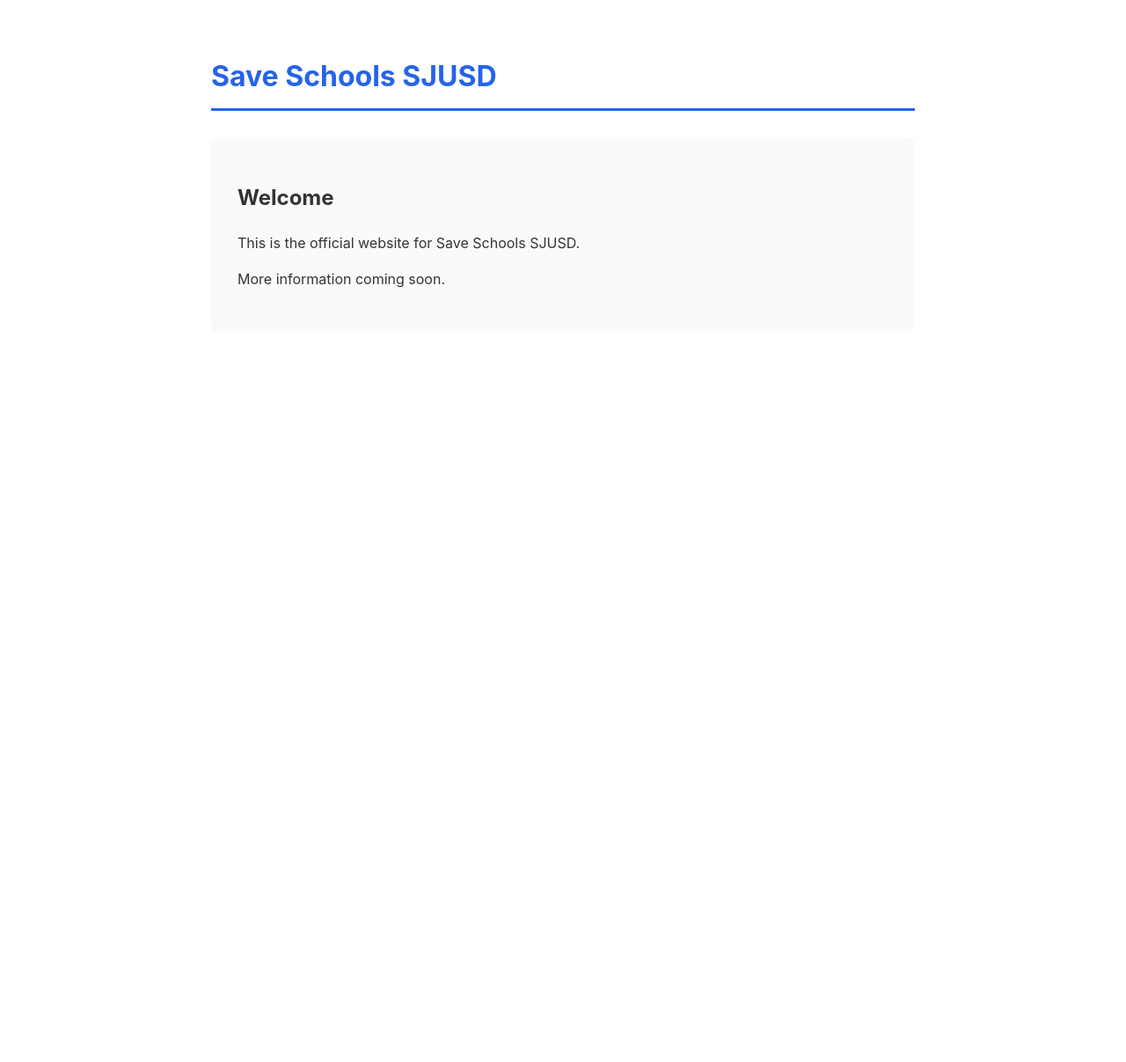
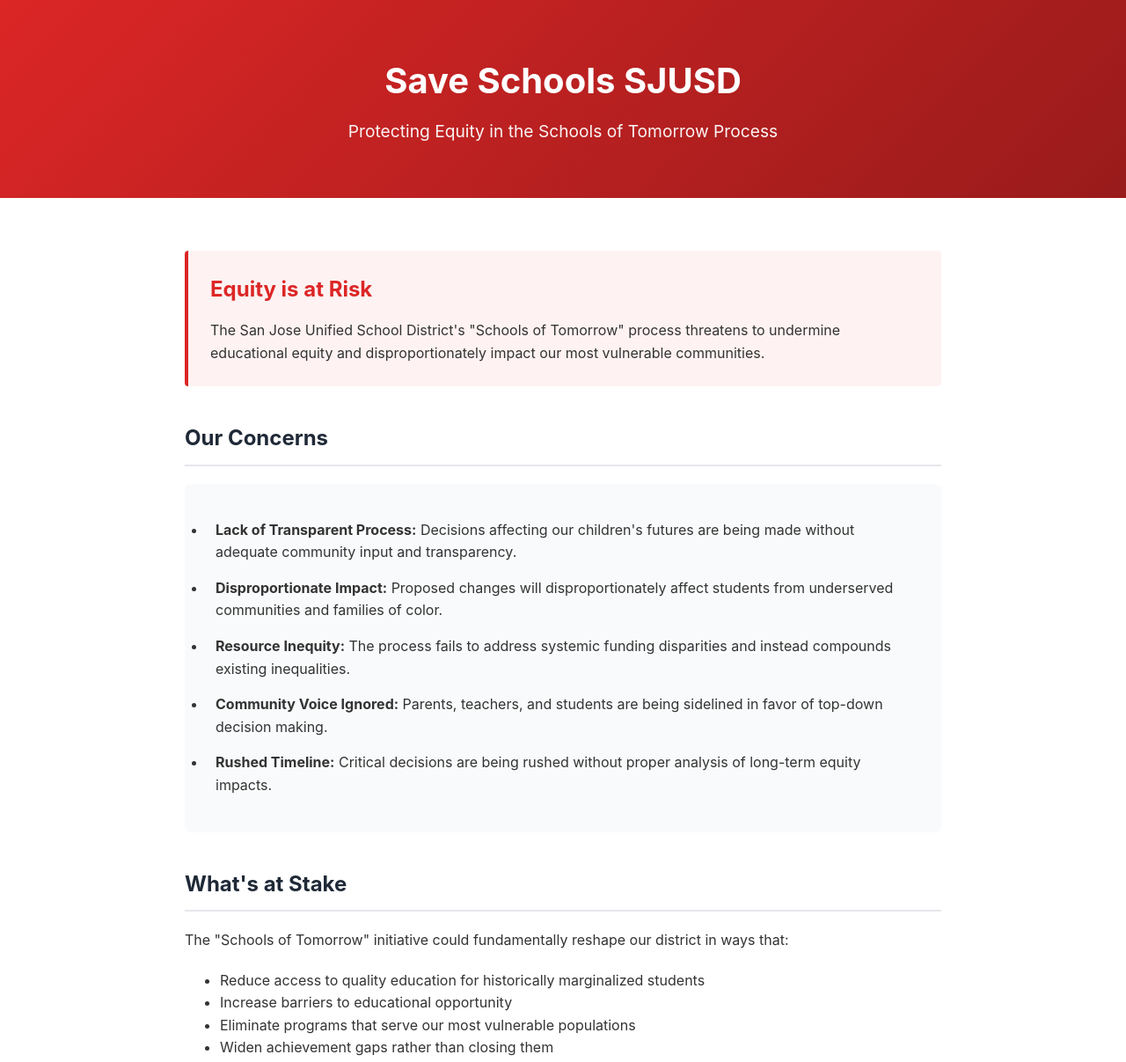
Before and after one commit to save-schools-sjusd/save-schools-sjusd.github.io, a plain HTML site: page index.html in a window 1280 px wide. Shown: the top 1207 px of the page at 88% size. Before the commit the page ends 800 px from the top, so only its background shows below. Drawn offline with Linux system fonts and the light colour scheme.

Commit message:
Update site content: Focus on equity concerns in Schools of Tomorrow process

```diff
--- a/index.html
+++ b/index.html
@@ -3,35 +3,145 @@
 <head>
     <meta charset="UTF-8">
     <meta name="viewport" content="width=device-width, initial-scale=1.0">
-    <title>Save Schools SJUSD</title>
+    <title>Save Schools SJUSD - Equity in Schools of Tomorrow</title>
     <style>
+        * {
+            margin: 0;
+            padding: 0;
+            box-sizing: border-box;
+        }
         body {
             font-family: -apple-system, BlinkMacSystemFont, 'Segoe UI', Arial, sans-serif;
-            max-width: 800px;
-            margin: 0 auto;
-            padding: 40px 20px;
             line-height: 1.6;
             color: #333;
         }
-        h1 {
-            color: #2563eb;
-            border-bottom: 3px solid #2563eb;
+        header {
+            background: linear-gradient(135deg, #dc2626 0%, #991b1b 100%);
+            color: white;
+            padding: 60px 20px;
+            text-align: center;
+        }
+        header h1 {
+            font-size: 2.5em;
+            margin-bottom: 10px;
+        }
+        header p {
+            font-size: 1.2em;
+            opacity: 0.95;
+        }
+        .container {
+            max-width: 900px;
+            margin: 0 auto;
+            padding: 20px;
+        }
+        .alert-box {
+            background: #fef2f2;
+            border-left: 4px solid #dc2626;
+            padding: 25px;
+            margin: 40px 0;
+            border-radius: 4px;
+        }
+        .alert-box h2 {
+            color: #dc2626;
+            margin-bottom: 15px;
+        }
+        .section {
+            margin: 40px 0;
+        }
+        .section h2 {
+            color: #1f2937;
+            margin-bottom: 20px;
             padding-bottom: 10px;
+            border-bottom: 2px solid #e5e7eb;
         }
-        .content {
-            background: #f8fafc;
+        .concerns-list {
+            background: #f9fafb;
+            padding: 25px;
+            border-radius: 8px;
+            margin: 20px 0;
+        }
+        .concerns-list li {
+            margin: 15px 0;
+            padding-left: 10px;
+        }
+        .action-box {
+            background: #dbeafe;
+            border: 2px solid #2563eb;
             padding: 30px;
             border-radius: 8px;
-            margin-top: 30px;
+            margin: 40px 0;
+            text-align: center;
+        }
+        .action-box h2 {
+            color: #1e40af;
+            margin-bottom: 15px;
+        }
+        footer {
+            background: #1f2937;
+            color: white;
+            text-align: center;
+            padding: 30px 20px;
+            margin-top: 60px;
         }
     </style>
 </head>
 <body>
-    <h1>Save Schools SJUSD</h1>
-    <div class="content">
-        <h2>Welcome</h2>
-        <p>This is the official website for Save Schools SJUSD.</p>
-        <p>More information coming soon.</p>
+    <header>
+        <h1>Save Schools SJUSD</h1>
+        <p>Protecting Equity in the Schools of Tomorrow Process</p>
+    </header>
+
+    <div class="container">
+        <div class="alert-box">
+            <h2>Equity is at Risk</h2>
+            <p>The San Jose Unified School District's "Schools of Tomorrow" process threatens to undermine educational equity and disproportionately impact our most vulnerable communities.</p>
+        </div>
+
+        <div class="section">
+            <h2>Our Concerns</h2>
+            <div class="concerns-list">
+                <ul>
+                    <li><strong>Lack of Transparent Process:</strong> Decisions affecting our children's futures are being made without adequate community input and transparency.</li>
+                    <li><strong>Disproportionate Impact:</strong> Proposed changes will disproportionately affect students from underserved communities and families of color.</li>
+                    <li><strong>Resource Inequity:</strong> The process fails to address systemic funding disparities and instead compounds existing inequalities.</li>
+                    <li><strong>Community Voice Ignored:</strong> Parents, teachers, and students are being sidelined in favor of top-down decision making.</li>
+                    <li><strong>Rushed Timeline:</strong> Critical decisions are being rushed without proper analysis of long-term equity impacts.</li>
+                </ul>
+            </div>
+        </div>
+
+        <div class="section">
+            <h2>What's at Stake</h2>
+            <p>The "Schools of Tomorrow" initiative could fundamentally reshape our district in ways that:</p>
+            <ul style="margin: 20px 0 20px 40px;">
+                <li>Reduce access to quality education for historically marginalized students</li>
+                <li>Increase barriers to educational opportunity</li>
+                <li>Eliminate programs that serve our most vulnerable populations</li>
+                <li>Widen achievement gaps rather than closing them</li>
+            </ul>
+        </div>
+
+        <div class="action-box">
+            <h2>Take Action</h2>
+            <p><strong>Our community deserves better.</strong></p>
+            <p>Join us in demanding a transparent, equitable process that puts students first.</p>
+            <p style="margin-top: 20px;">Contact us to learn how you can help protect equity in SJUSD.</p>
+        </div>
+
+        <div class="section">
+            <h2>Stay Informed</h2>
+            <p>We will continue to update this site with:</p>
+            <ul style="margin: 20px 0 20px 40px;">
+                <li>Latest developments in the Schools of Tomorrow process</li>
+                <li>Data and analysis on equity impacts</li>
+                <li>Opportunities for community engagement</li>
+                <li>Resources for parents and advocates</li>
+            </ul>
+        </div>
     </div>
+
+    <footer>
+        <p>&copy; 2026 Save Schools SJUSD | Fighting for Educational Equity</p>
+    </footer>
 </body>
 </html>
```
